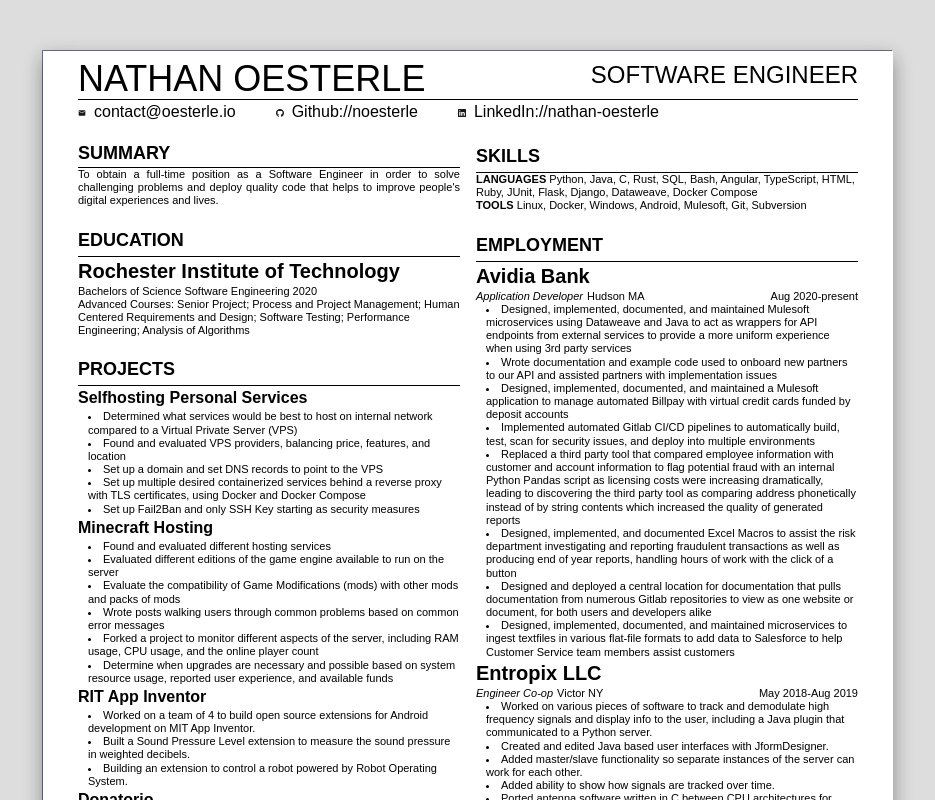
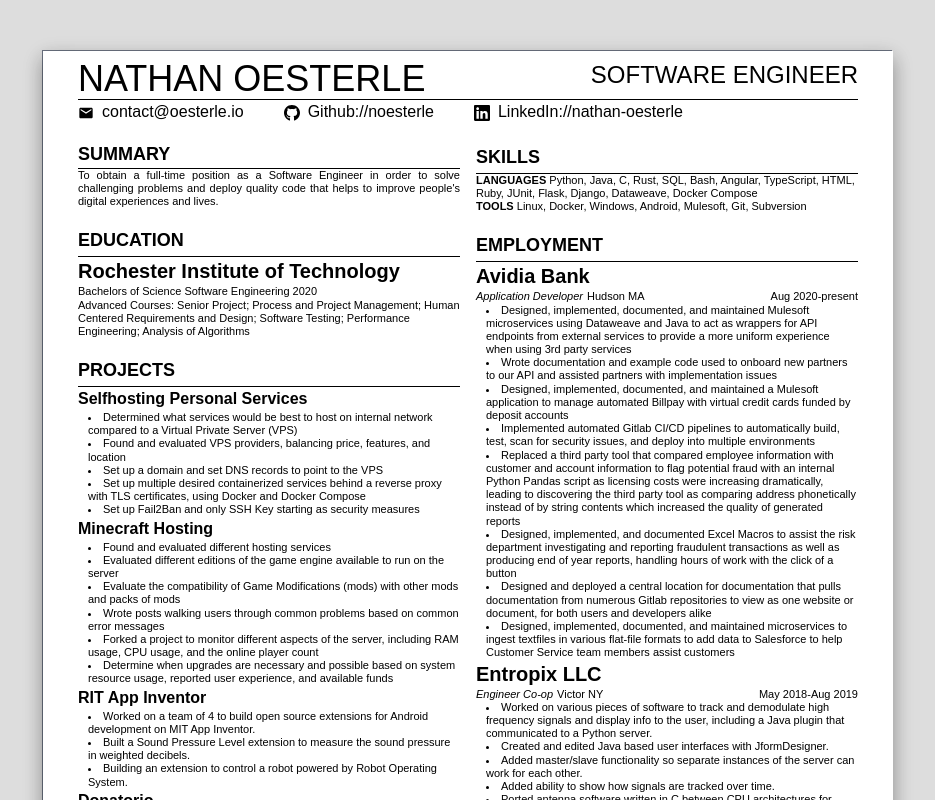
Before and after one commit to noesterle/oesterle-resume, a Next.js app: page / in a window 1280 px wide. Shown: the top 800 px of the page, without its empty margins (173-1108 px from the left). Built offline with nearby package versions, Linux system fonts and the light colour scheme.

Commit message:
Enforce dark icon color and larger size.

```diff
--- a/app/ui/ResumeHeader.tsx
+++ b/app/ui/ResumeHeader.tsx
@@ -13,13 +13,13 @@
     var obj = <></>
     switch (type) {
         case 'MdEmail':
-            obj = <MdEmail className="inline-block pr-2" key={'icon'+index} />
+            obj = <MdEmail className="inline-block pr-2 fill-black size-6" key={'icon'+index} />
             break;
         case 'FaGithub':
-            obj = <FaGithub className="inline-block pr-2" key={'icon'+index} />
+            obj = <FaGithub className="inline-block pr-2 fill-black size-6" key={'icon'+index} />
             break;
         case 'FaLinkedin':
-            obj = <FaLinkedin className="inline-block pr-2" key={'icon'+index} />
+            obj = <FaLinkedin className="inline-block pr-2 fill-black size-6" key={'icon'+index} />
             break;
         default:
             break;
```
